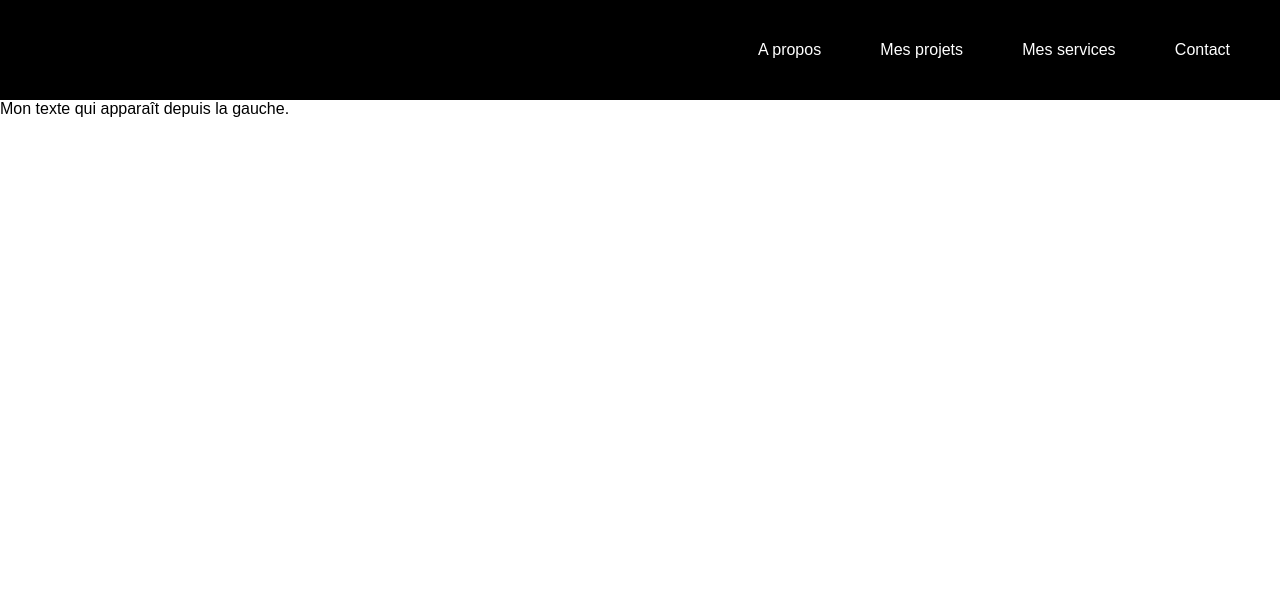
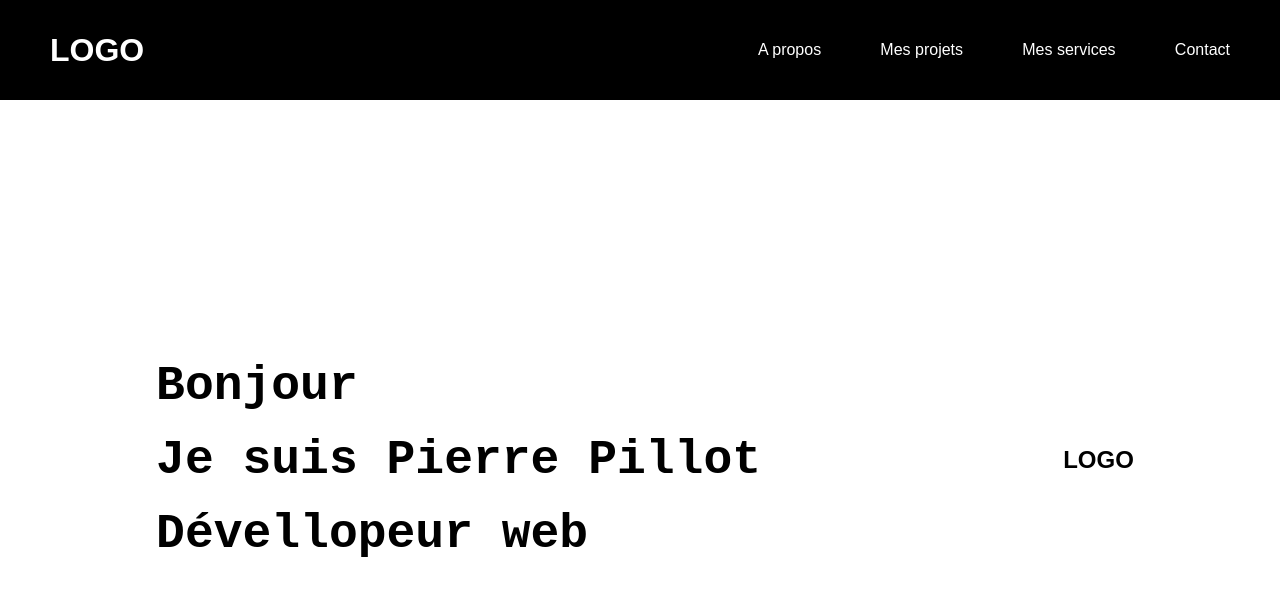
Before and after one commit to Oleome/Projet_8, a React (Vite) app in the folder vite-project/: page / in a window 1280 px wide. Shown: the top 596 px of the page. Built offline with nearby package versions, Linux system fonts and the light colour scheme.

Commit message:
animation text

```diff
--- a/vite-project/src/layout/Header/header.jsx
+++ b/vite-project/src/layout/Header/header.jsx
@@ -4,7 +4,7 @@ import "./header.scss";
 function Header() {
     return (
         <header>
-            <NavLink className="logo" to="/"></NavLink>
+            <NavLink className="logo" to="/">LOGO</NavLink>
             <nav className="nav">
                 <NavLink className="nav--link" to="a_propos">A propos</NavLink>
                 <NavLink className="nav--link" to="projets">Mes projets</NavLink>
--- a/vite-project/src/layout/Header/header.scss
+++ b/vite-project/src/layout/Header/header.scss
@@ -11,6 +11,10 @@ header {
     .logo {
         top: 0;
         left: 10px;
+        color: white;
+        font-weight: bold;
+        font-size: 2rem;
+        text-decoration: none;
     }
 
     .nav {
--- a/vite-project/src/pages/home.jsx
+++ b/vite-project/src/pages/home.jsx
@@ -1,28 +1,15 @@
 import '../styles/home.scss';
-import sable from '../assets/sable.jpg';
-import ballon from '../assets/ballon.png';
-import bateau from '../assets/bateau.png';
-import nina from '../assets/ninacarducci.png';
-
 
 function Home() {
     return (
 
         <main>
-            <div className="text-container">
-                <div className="animated-text">
-                    Mon texte qui apparaît depuis la gauche.
-                </div>
+            <div className="typewriter">
+                <p>Bonjour</p>
+                <p>Je suis Pierre Pillot</p>
+                <p>Dévellopeur web</p>
             </div>
-            {/* <div className='test'>
-                <h2>Mes projets</h2>
-                <a href='#page-2' className='btn--slide'><img src={ballon} alt="ballon de plage" /></a>
-            </div>
-            {/* <section className='page-2' id='page-2'>
-                <div className='card'>
-                    <img src={nina} alt="" />
-                </div>
-            </section> */}
+            <h2>LOGO</h2>
         </main>
     )
 }
--- a/vite-project/src/styles/home.scss
+++ b/vite-project/src/styles/home.scss
@@ -1,35 +1,35 @@
-.page-2 {
-    width: 100%;
-    height: 100vh;
+main {
+  display: flex;
+  justify-content: space-around;
+  align-items: center;
+  height: 90vh;
 
-    .card {
-        width: 20vw;
-        height: 40vh;
-        background-color: black;
-
-        img {
-            width: 100%;
-            height: auto;
-            object-fit: cover;
-        }
-    }
-}
-
-
-
-.text-container {
+  .typewriter p {
     overflow: hidden;
+    white-space: nowrap;
+    margin: 0 auto;
+    font-size: 3rem;
+    font-weight: bold;
+    padding: 10px;
+    font-family: monospace;
+    opacity: 0;
+    animation: appear 1s forwards;
   }
 
-  .animated-text {
-    animation: slideIn 0.5s forwards;
+  .typewriter p:nth-child(1) {
+    animation-delay: .5s;
   }
 
-  @keyframes slideIn {
-    from {
-      transform: translateX(-100%);
-    }
-    to {
-      transform: translateX(0);
-    }
+  .typewriter p:nth-child(2) {
+    animation-delay: 2s;
   }
+
+  .typewriter p:nth-child(3) {
+    animation-delay: 3.5s;
+  }
+
+  @keyframes appear {
+    from { opacity: 0; }
+    to { opacity: 1; }
+  }
+}
```
